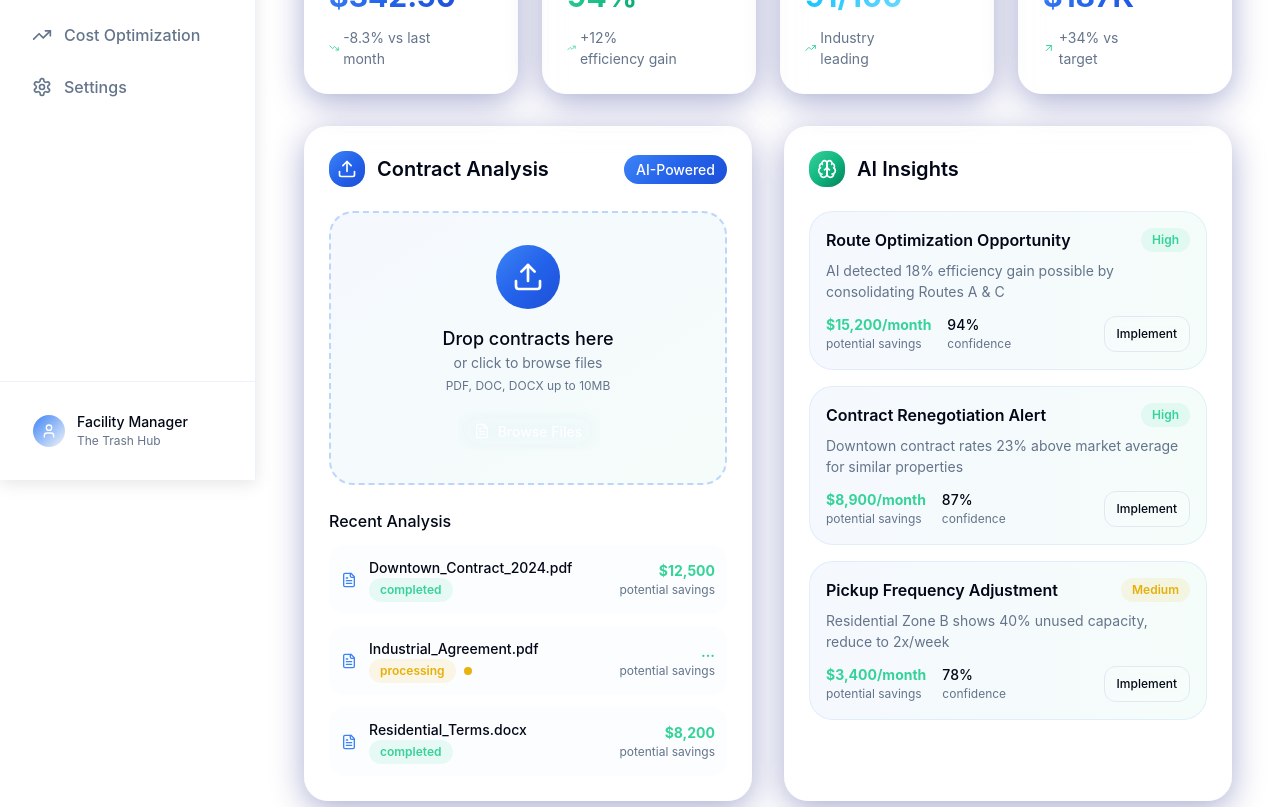
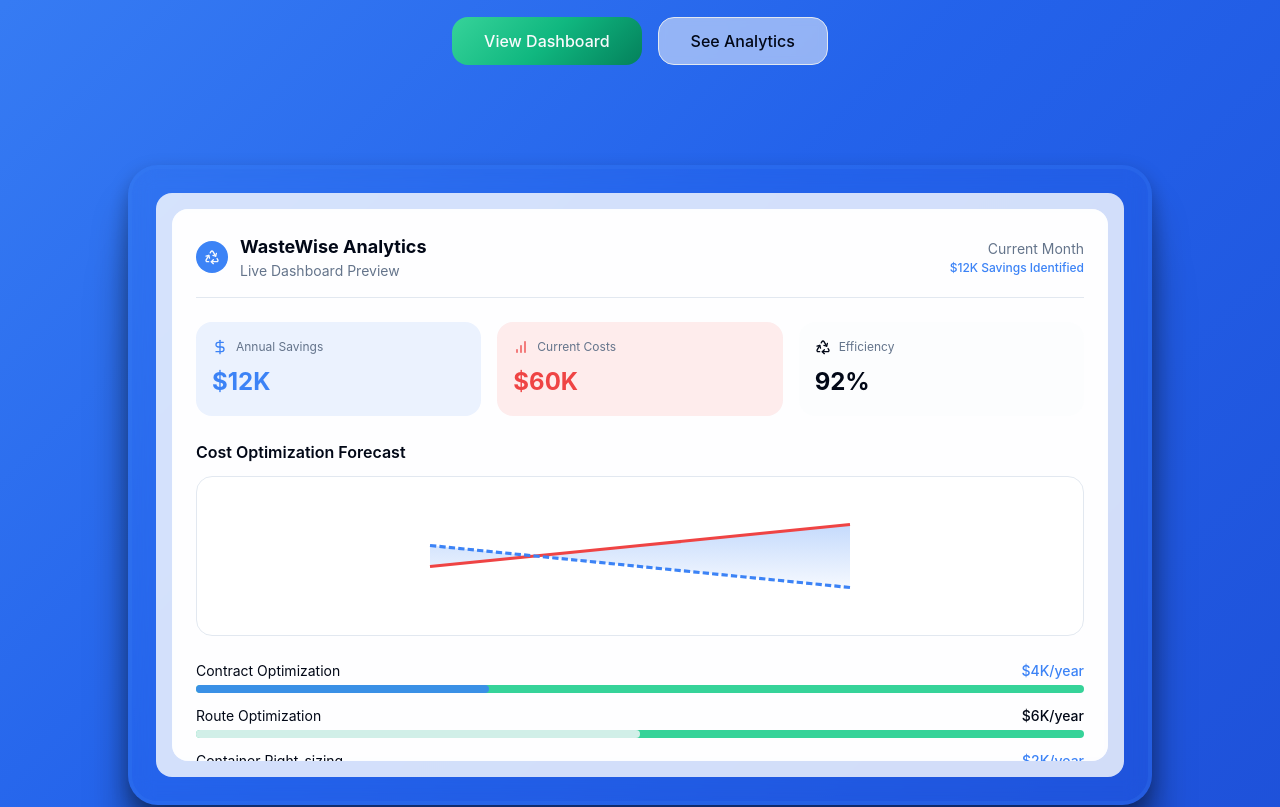
Before and after one commit to tryinhard1080/professional-admin-dashboard-880, a React (Vite) app: page / in a window 1280 px wide. Shown: the part 320-1127 px from the top of the page. Built offline with nearby package versions, Linux system fonts and the light colour scheme.

Commit message:
Implement landing page and ContainerScroll
- Implement the ContainerScroll component.
- Create a dedicated landing route.
- Move the current dashboard to /dashboard.

```diff
--- a/package.json
+++ b/package.json
@@ -45,6 +45,7 @@
     "cmdk": "^1.0.0",
     "date-fns": "^3.6.0",
     "embla-carousel-react": "^8.3.0",
+    "framer-motion": "^12.23.3",
     "input-otp": "^1.2.4",
     "lucide-react": "^0.451.0",
     "next-themes": "^0.3.0",
--- a/src/App.tsx
+++ b/src/App.tsx
@@ -4,7 +4,8 @@ import { TooltipProvider } from "@/components/ui/tooltip";
 import { QueryClient, QueryClientProvider } from "@tanstack/react-query";
 import { BrowserRouter, Routes, Route } from "react-router-dom";
 import Sidebar from "@/components/Sidebar";
-import Index from "./pages/Index";
+import Landing from "./pages/Landing";
+import Dashboard from "./pages/Dashboard";
 import Analytics from "./pages/Analytics";
 import WasteTracking from "./pages/WasteTracking";
 import Properties from "./pages/Properties";
@@ -19,12 +20,17 @@ const App = () => (
       <Toaster />
       <Sonner />
       <BrowserRouter>
+        <Routes>
+          <Route path="/" element={<Landing />} />
+          <Route
+            path="/*"
+            element={
               <div className="flex min-h-screen bg-background">
                 <Sidebar />
                 <main className="flex-1 ml-64 p-8">
                   <div className="max-w-7xl mx-auto">
                     <Routes>
-                <Route path="/" element={<Index />} />
+                      <Route path="/dashboard" element={<Dashboard />} />
                       <Route path="/analytics" element={<Analytics />} />
                       <Route path="/transactions" element={<WasteTracking />} />
                       <Route path="/notifications" element={<Properties />} />
@@ -34,6 +40,9 @@ const App = () => (
                   </div>
                 </main>
               </div>
+            }
+          />
+        </Routes>
       </BrowserRouter>
     </TooltipProvider>
   </QueryClientProvider>
--- a/src/components/Sidebar.tsx
+++ b/src/components/Sidebar.tsx
@@ -3,7 +3,7 @@ import { cn } from "@/lib/utils";
 import { Link, useLocation } from "react-router-dom";
 
 const menuItems = [
-  { icon: Home, label: "Overview", path: "/" },
+  { icon: Home, label: "Dashboard", path: "/dashboard" },
   { icon: BarChart3, label: "Analytics", path: "/analytics" },
   { icon: Recycle, label: "Waste Tracking", path: "/transactions" },
   { icon: MapPin, label: "Properties", path: "/notifications" },
--- /dev/null
+++ b/src/components/ui/container-scroll-animation.tsx
@@ -0,0 +1,101 @@
+import React, { useRef } from "react";
+import { useScroll, useTransform, motion, MotionValue } from "framer-motion";
+
+export const ContainerScroll = ({
+  titleComponent,
+  children,
+}: {
+  titleComponent: string | React.ReactNode;
+  children: React.ReactNode;
+}) => {
+  const containerRef = useRef<HTMLDivElement>(null);
+  const { scrollYProgress } = useScroll({
+    target: containerRef,
+  });
+  const [isMobile, setIsMobile] = React.useState(false);
+
+  React.useEffect(() => {
+    const checkMobile = () => {
+      setIsMobile(window.innerWidth <= 768);
+    };
+    checkMobile();
+    window.addEventListener("resize", checkMobile);
+    return () => {
+      window.removeEventListener("resize", checkMobile);
+    };
+  }, []);
+
+  const scaleDimensions = () => {
+    return isMobile ? [0.7, 0.9] : [1.05, 1];
+  };
+
+  const rotate = useTransform(scrollYProgress, [0, 1], [20, 0]);
+  const scale = useTransform(scrollYProgress, [0, 1], scaleDimensions());
+  const translate = useTransform(scrollYProgress, [0, 1], [0, -100]);
+
+  return (
+    <div
+      className="h-[60rem] md:h-[80rem] flex items-center justify-center relative p-2 md:p-20"
+      ref={containerRef}
+    >
+      <div
+        className="py-10 md:py-40 w-full relative"
+        style={{
+          perspective: "1000px",
+        }}
+      >
+        <Header translate={translate} titleComponent={titleComponent} />
+        <Card rotate={rotate} translate={translate} scale={scale}>
+          {children}
+        </Card>
+      </div>
+    </div>
+  );
+};
+
+export const Header = ({
+  translate,
+  titleComponent,
+}: {
+  translate: MotionValue<number>;
+  titleComponent: string | React.ReactNode;
+}) => {
+  return (
+    <motion.div
+      style={{
+        translateY: translate,
+      }}
+      className="max-w-5xl mx-auto text-center"
+    >
+      {titleComponent}
+    </motion.div>
+  );
+};
+
+export const Card = ({
+  rotate,
+  scale,
+  translate,
+  children,
+}: {
+  rotate: MotionValue<number>;
+  scale: MotionValue<number>;
+  translate: MotionValue<number>;
+  children: React.ReactNode;
+}) => {
+  return (
+    <motion.div
+      style={{
+        rotateX: rotate,
+        scale,
+        boxShadow:
+          "0 0 #0000004d, 0 9px 20px #0000004a, 0 37px 37px #00000042, 0 84px 50px #00000026, 0 149px 60px #0000000a, 0 233px 65px #00000003",
+      }}
+      className="max-w-5xl -mt-12 mx-auto h-[30rem] md:h-[40rem] w-full border-4 border-primary/20 p-2 md:p-6 bg-glass-light backdrop-blur-md rounded-[30px] shadow-elegant"
+    >
+      <div className="h-full w-full overflow-hidden rounded-2xl bg-background/80 backdrop-blur-sm md:rounded-2xl md:p-4">
+        {children}
+      </div>
+    </motion.div>
+  );
+};
--- /dev/null
+++ b/src/pages/Landing.tsx
@@ -0,0 +1,147 @@
+import { ContainerScroll } from "@/components/ui/container-scroll-animation";
+import { Button } from "@/components/ui/button";
+import { Link } from "react-router-dom";
+import { Recycle, BarChart, DollarSign } from "lucide-react";
+
+export default function Landing() {
+  return (
+    <div className="min-h-screen bg-gradient-primary overflow-hidden">
+      <ContainerScroll
+        titleComponent={
+          <>
+            <h1 className="text-4xl font-heading font-bold text-white mb-4">
+              Optimize your waste costs with
+            </h1>
+            <span className="text-4xl md:text-[6rem] font-bold mt-1 leading-none bg-gradient-accent bg-clip-text text-transparent">
+              WasteWise
+            </span>
+            <p className="text-xl text-white/80 mt-6 mb-8 max-w-2xl mx-auto">
+              AI-powered waste management analytics that reduce costs by up to 30% while improving sustainability
+            </p>
+            <div className="flex gap-4 justify-center mb-12">
+              <Button asChild size="lg" variant="secondary">
+                <Link to="/dashboard">View Dashboard</Link>
+              </Button>
+              <Button asChild size="lg" variant="outline">
+                <Link to="/analytics">See Analytics</Link>
+              </Button>
+            </div>
+          </>
+        }
+      >
+        <div className="h-full w-full bg-white/90 backdrop-blur-sm rounded-2xl p-6 overflow-hidden">
+          {/* Dashboard Preview Header */}
+          <div className="flex items-center justify-between mb-6 pb-4 border-b border-border">
+            <div className="flex items-center space-x-3">
+              <div className="w-8 h-8 bg-primary rounded-full flex items-center justify-center">
+                <Recycle className="w-4 h-4 text-primary-foreground" />
+              </div>
+              <div>
+                <h2 className="text-lg font-bold text-foreground">WasteWise Analytics</h2>
+                <p className="text-sm text-muted-foreground">Live Dashboard Preview</p>
+              </div>
+            </div>
+            <div className="text-right">
+              <div className="text-sm text-muted-foreground">Current Month</div>
+              <div className="text-xs text-primary font-medium">$12K Savings Identified</div>
+            </div>
+          </div>
+
+          {/* Key Metrics Grid */}
+          <div className="grid grid-cols-3 gap-4 mb-6">
+            <div className="bg-primary/10 p-4 rounded-lg">
+              <div className="flex items-center gap-2 mb-2">
+                <DollarSign className="w-4 h-4 text-primary" />
+                <span className="text-xs text-muted-foreground">Annual Savings</span>
+              </div>
+              <div className="text-2xl font-bold text-primary">$12K</div>
+            </div>
+            <div className="bg-destructive/10 p-4 rounded-lg">
+              <div className="flex items-center gap-2 mb-2">
+                <BarChart className="w-4 h-4 text-destructive" />
+                <span className="text-xs text-muted-foreground">Current Costs</span>
+              </div>
+              <div className="text-2xl font-bold text-destructive">$60K</div>
+            </div>
+            <div className="bg-accent/20 p-4 rounded-lg">
+              <div className="flex items-center gap-2 mb-2">
+                <Recycle className="w-4 h-4 text-accent-foreground" />
+                <span className="text-xs text-muted-foreground">Efficiency</span>
+              </div>
+              <div className="text-2xl font-bold text-accent-foreground">92%</div>
+            </div>
+          </div>
+
+          {/* Chart Preview */}
+          <div className="mb-6">
+            <h3 className="text-md font-semibold text-foreground mb-3">Cost Optimization Forecast</h3>
+            <div className="h-40 bg-card border border-border rounded-lg p-4 relative">
+              <svg className="w-full h-full" viewBox="0 0 400 120">
+                <defs>
+                  <linearGradient id="savings-gradient" x1="0%" y1="0%" x2="0%" y2="100%">
+                    <stop offset="0%" stopColor="hsl(var(--primary))" stopOpacity="0.3"/>
+                    <stop offset="100%" stopColor="hsl(var(--primary))" stopOpacity="0.05"/>
+                  </linearGradient>
+                </defs>
+
+                {/* Savings area */}
+                <polygon
+                  fill="url(#savings-gradient)"
+                  points="0,70 50,65 100,60 150,55 200,50 250,45 300,40 350,35 400,30 400,90 350,85 300,80 250,75 200,70 150,65 100,60 50,55 0,50"
+                />
+
+                {/* Current trend line */}
+                <polyline
+                  fill="none"
+                  stroke="hsl(var(--destructive))"
+                  strokeWidth="3"
+                  points="0,70 50,65 100,60 150,55 200,50 250,45 300,40 350,35 400,30"
+                />
+
+                {/* Optimized trend line */}
+                <polyline
+                  fill="none"
+                  stroke="hsl(var(--primary))"
+                  strokeWidth="3"
+                  strokeDasharray="6,3"
+                  points="0,50 50,55 100,60 150,65 200,70 250,75 300,80 350,85 400,90"
+                />
+              </svg>
+            </div>
+          </div>
+
+          {/* Optimization Opportunities */}
+          <div className="space-y-3">
+            <div>
+              <div className="flex justify-between text-sm mb-1">
+                <span className="text-foreground">Contract Optimization</span>
+                <span className="text-primary font-medium">$4K/year</span>
+              </div>
+              <div className="w-full bg-secondary rounded-full h-2">
+                <div className="bg-primary h-2 rounded-full animate-pulse" style={{width: '33%'}}></div>
+              </div>
+            </div>
+            <div>
+              <div className="flex justify-between text-sm mb-1">
+                <span className="text-foreground">Route Optimization</span>
+                <span className="text-accent-foreground font-medium">$6K/year</span>
+              </div>
+              <div className="w-full bg-secondary rounded-full h-2">
+                <div className="bg-accent h-2 rounded-full animate-pulse" style={{width: '50%'}}></div>
+              </div>
+            </div>
+            <div>
+              <div className="flex justify-between text-sm mb-1">
+                <span className="text-foreground">Container Right-sizing</span>
+                <span className="text-primary font-medium">$2K/year</span>
+              </div>
+              <div className="w-full bg-secondary rounded-full h-2">
+                <div className="bg-primary h-2 rounded-full animate-pulse" style={{width: '17%'}}></div>
+              </div>
+            </div>
+          </div>
+        </div>
+      </ContainerScroll>
+    </div>
+  );
+}
```
Also changed, not shown: src/pages/Dashboard.tsx (renamed from src/pages/Index.tsx), 1 other file (tests, documents, lock files or other folders). Lines whose indentation alone changed are shown as unchanged.
